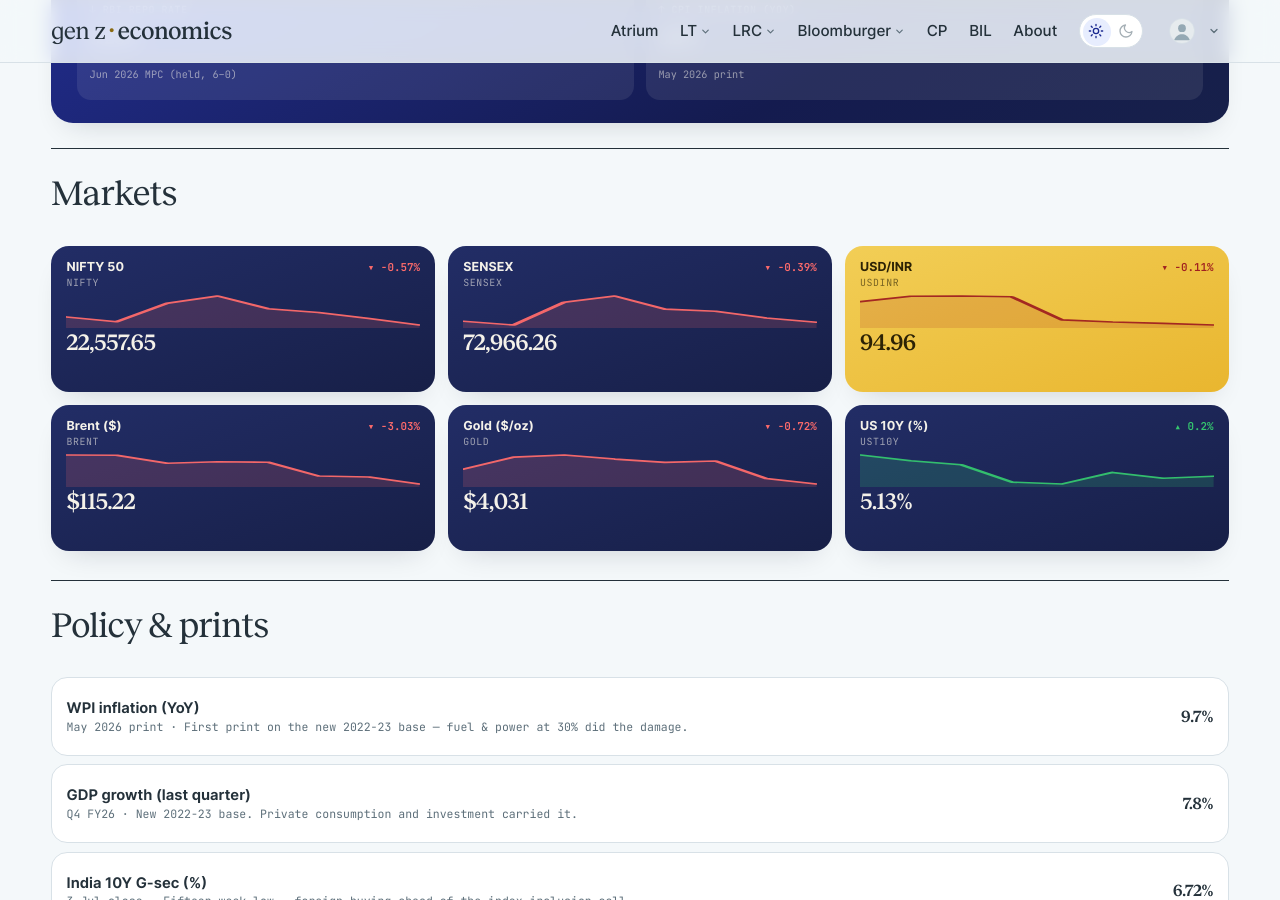
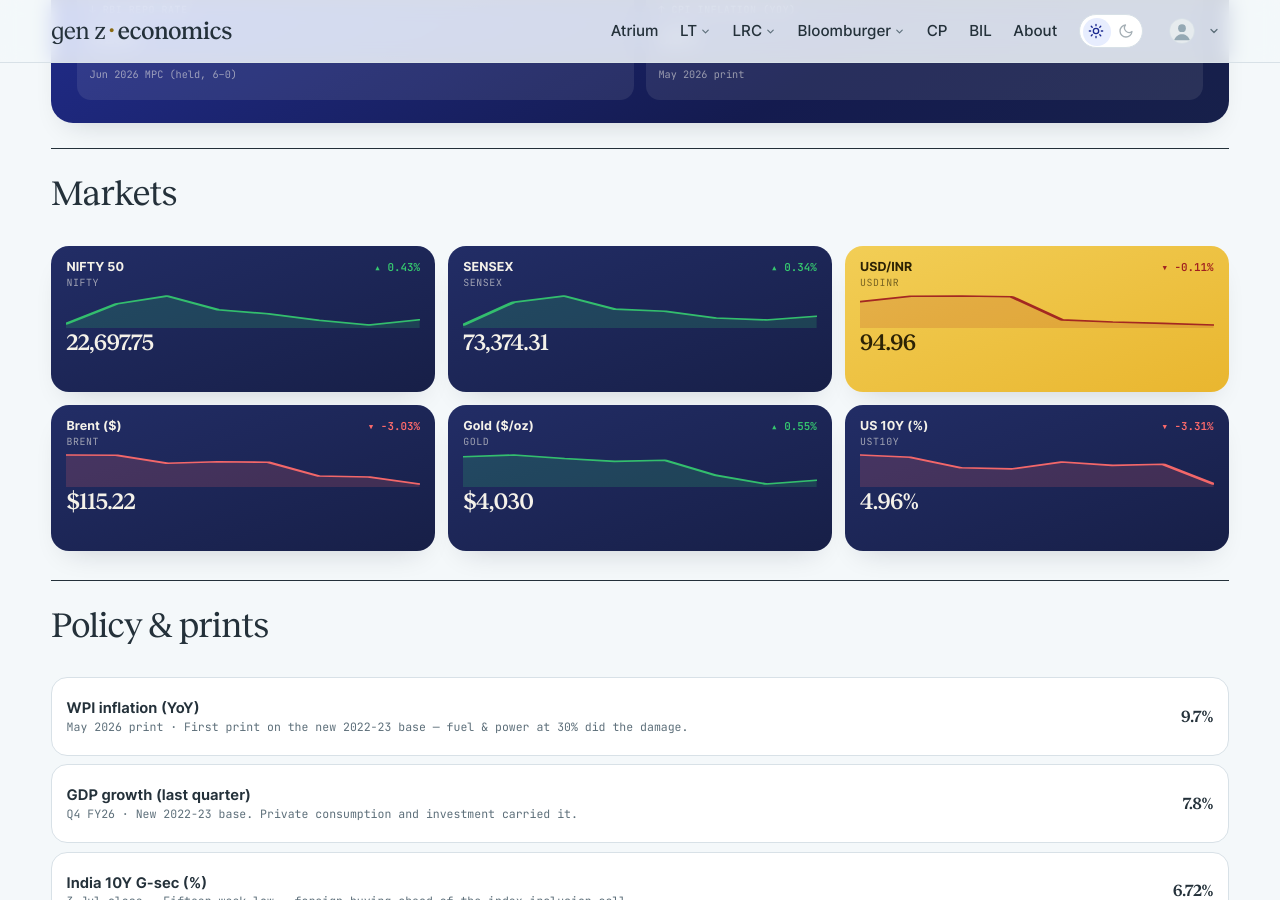
Before and after one commit to harsharya7021/genz-economics.com, a Jekyll site: the page built from macro-watch.html, in a window 1280 px wide and 900 px high, scrolled down 599 px. Built offline with Jekyll 4.4.1, drawn with Linux system fonts in a browser that asks for light colours; comment, search, counter and statistics services are not loaded.

Commit message:
data: morning market refresh

```diff
--- a/_data/macro.json
+++ b/_data/macro.json
@@ -1,34 +1,34 @@
 {
-  "as_of": "23 Oct 2026 close",
+  "as_of": "26 Oct 2026 close",
   "auto": {
     "nifty": {
       "label": "NIFTY 50",
-      "v": "22,557.65",
-      "chg": -0.57,
+      "v": "22,697.75",
+      "chg": 0.43,
       "spark": [
-        22721.949,
         22622.699,
         22997.35,
         23146.15,
         22888.949,
         22811.35,
         22687.65,
-        22557.65
+        22600.0,
+        22697.75
       ]
     },
     "sensex": {
       "label": "SENSEX",
-      "v": "72,966.26",
-      "chg": -0.39,
+      "v": "73,374.31",
+      "chg": 0.34,
       "spark": [
-        73033.781,
         72781.891,
         74315.609,
         74729.273,
         73852.898,
         73709.688,
         73249.391,
-        72966.258
+        73123.828,
+        73374.312
       ]
     },
     "usdinr": {
@@ -63,32 +63,32 @@
     },
     "gold": {
       "label": "Gold ($/oz)",
-      "v": "$4,031",
-      "chg": -0.72,
+      "v": "$4,030",
+      "chg": 0.55,
       "spark": [
-        4107.9,
         4170.1,
         4181.1,
         4160.1,
         4142.6,
         4150.0,
         4060.4,
-        4031.2
+        4007.9,
+        4030.0
       ]
     },
     "ust10y": {
       "label": "US 10Y (%)",
-      "v": "5.13%",
-      "chg": 0.2,
+      "v": "4.96%",
+      "chg": -3.31,
       "spark": [
-        5.24,
         5.21,
         5.19,
         5.1,
         5.09,
         5.15,
         5.12,
-        5.13
+        5.13,
+        4.96
       ]
     }
   },
--- a/_data/markets.yml
+++ b/_data/markets.yml
@@ -2,38 +2,38 @@
 # USD/INR) are refreshed each weekday morning by the market-data workflow;
 # the India 10Y G-Sec line is maintained by hand. Do not hand-edit the
 # live tickers — the job overwrites them.
-as_of: 23 Oct 2026
+as_of: 26 Oct 2026
 tickers:
 - symbol: NIFTY 50
   code: ^NSEI
-  value: 22,557.65
-  change: −130.00
-  pct: −0.57%
-  dir: down
+  value: 22,697.75
+  change: '+97.75'
+  pct: +0.43%
+  dir: up
   spark:
-  - 22721.949
   - 22622.699
   - 22997.35
   - 23146.15
   - 22888.949
   - 22811.35
   - 22687.65
-  - 22557.65
+  - 22600.0
+  - 22697.75
 - symbol: SENSEX
   code: BSE
-  value: 72,966.26
-  change: −283.13
-  pct: −0.39%
-  dir: down
+  value: 73,374.31
+  change: '+250.48'
+  pct: +0.34%
+  dir: up
   spark:
-  - 73033.781
   - 72781.891
   - 74315.609
   - 74729.273
   - 73852.898
   - 73709.688
   - 73249.391
-  - 72966.258
+  - 73123.828
+  - 73374.312
 - symbol: USD / INR
   code: FX
   value: '94.96'
```
